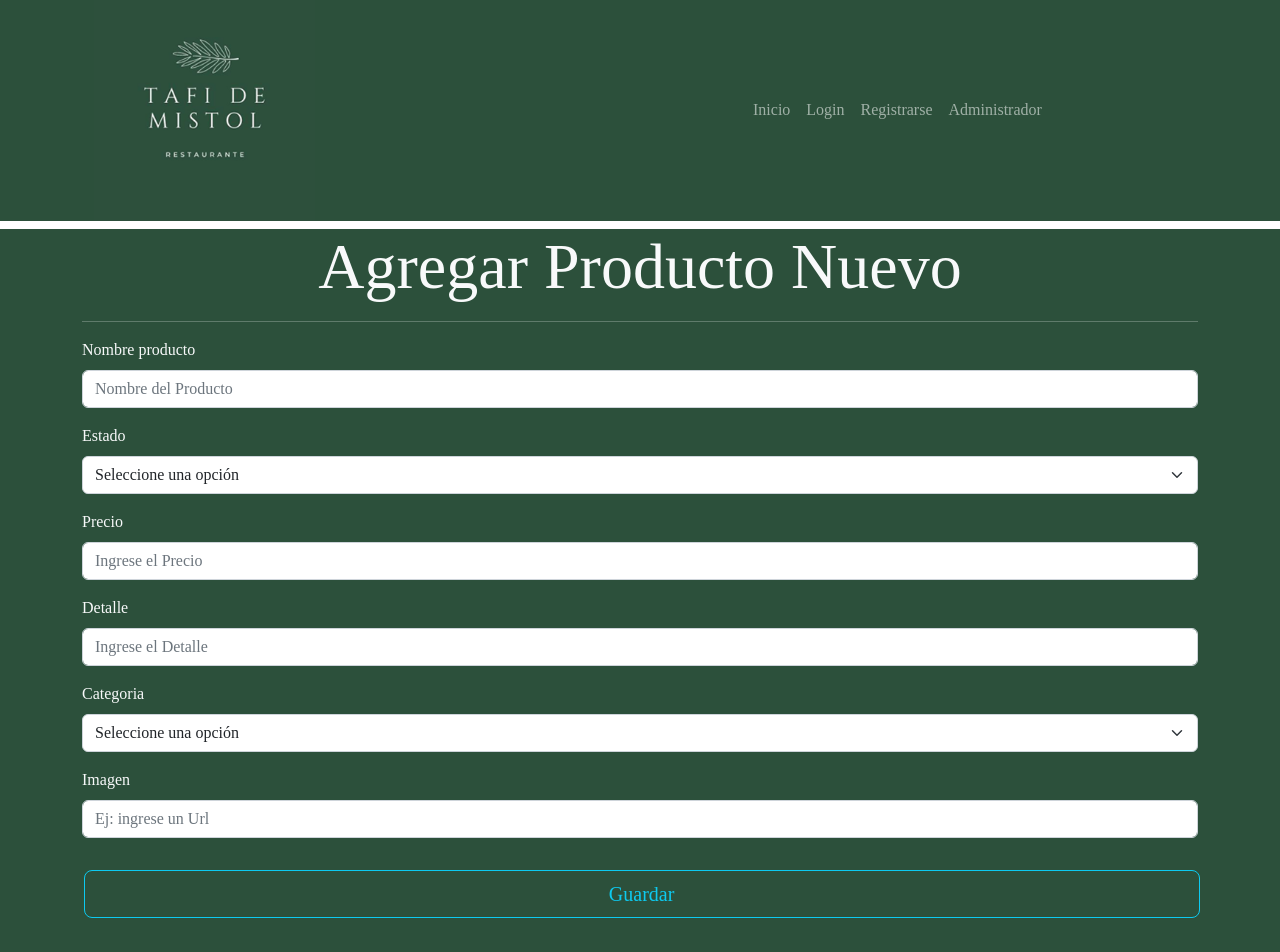
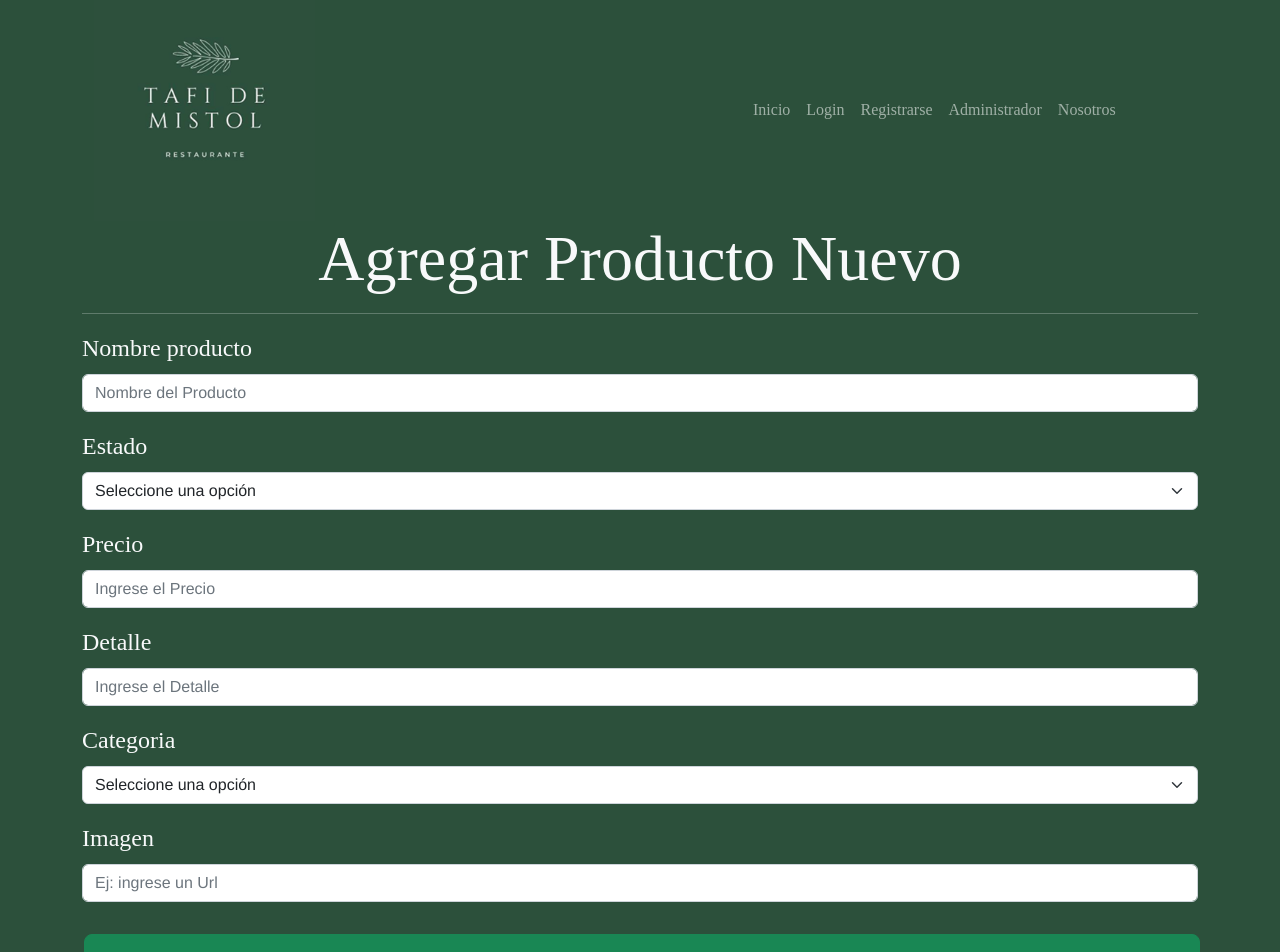
Before and after one commit to gonzalogg94/restaurantFront, a React (Create React App) app: page /administrador/crearProd in a window 1280 px wide. Shown: the top 952 px of the page. Built offline with nearby package versions, Linux system fonts and the light colour scheme; sample sign-in values are in the browser's storage; a web font is replaced by a local one.

Commit message:
se adhieren rutas protegidas y se modifican algunos estilos en formularios y el enlace a Nosotros

```diff
--- a/src/App.jsx
+++ b/src/App.jsx
@@ -4,16 +4,9 @@ import Nosotros from "./components/views/Nosotros";
 import "bootstrap/dist/css/bootstrap.min.css";
 import "./components/style.css";
 import "bootstrap-icons/font/bootstrap-icons.css";
-import AdministradorProductos from "./components/views/AdministradorProductos";
-import CrearProducto from "./components/views/producto/CrearProducto";
-import EditarProducto from "./components/views/producto/EditarProducto";
 import Footer from "./components/common/Footer";
 import Menu from "./components/common/Menu";
 import DetalleProducto from "./components/views/DetalleProducto";
-import Registro from "./components/views/Registro";
-import RegistroAdministrador from "./components/views/RegistroAdministrador";
-import AdminClientes from "./components/views/AdminClientes";
-import AdminUsuarios from "./components/views/AdminUsuarios";
 import LoginCliente from "./components/views/LoginCliente";
 import LoginUsuario from "./components/views/LoginUsuario";
 import { useState } from "react";
@@ -26,11 +19,10 @@ import Basket from "./components/views/carta/Basket";
 import Main from "./components/views/carta/Main";
 import Carta from "./components/views/carta/Carta";
 import Product from "./components/views/carta/Product";
-import PedidoCliente from "./components/views/carta/PedidoCliente";
-import AdministradorPedidos from "./components/views/AdministradorPedidos";
-import EditarPedido from "./components/views/pedidos/EditarPedido";
 import Error404 from "./components/views/Error404";
-import AgregarPedido from "./components/views/pedidos/AgregarPedido";
+import RutasProtegidas from "./components/Routes/RutasProtegidas";
+import RutasAdministrador from "./components/Routes/RutasAdministrador";
+import Registro from "./components/views/Registro";
 
 function App() {
   const cliente = JSON.parse(localStorage.getItem("tokenCliente")) || [];
@@ -60,13 +52,7 @@ function App() {
       <Routes>
         <Route exact path="/" element={<Inicio></Inicio>}></Route>
         <Route exact path="/nosotros" element={<Nosotros></Nosotros>} />
-        <Route exact path="/error" element={<Error404></Error404>} />
         <Route exact path="/Carta" element={<Carta></Carta>} />
-        <Route
-          exact
-          path="/PedidoCliente"
-          element={<PedidoCliente></PedidoCliente>}
-        />
         <Route exact path="/Basket" element={<Basket></Basket>} />
         <Route exact path="/Main" element={<Main></Main>} />
         <Route exact path="/Product" element={<Product></Product>} />
@@ -89,37 +75,9 @@ function App() {
         />
         <Route
           exact
-          path="/administrador"
-          element={<AdministradorProductos />}
-        />
-        <Route
-          exact
-          path="/administrador/crearProd"
-          element={<CrearProducto />}
-        />
-        <Route
-          exact
-          path="/administrador/editarProd/:id"
-          element={<EditarProducto />}
-        />
-        <Route
-          exact
           path="/detalles/producto/:id"
           element={<DetalleProducto></DetalleProducto>}
         />
-        <Route
-          exact
-          path="/administrador/editarProd"
-          element={<EditarProducto />}
-        />
-        <Route exact path="/registro" element={<Registro />} />
-        <Route
-          exact
-          path="/registroAdministrador"
-          element={<RegistroAdministrador />}
-        />
-        <Route exact path="/adminClientes" element={<AdminClientes />} />
-        <Route exact path="/adminUsuarios" element={<AdminUsuarios />} />
         <Route
           exact
           path="/loginCliente"
@@ -140,21 +98,13 @@ function App() {
             />
           }
         />
-        <Route
-          exact
-          path="/administrador/pedidosAdmin"
-          element={<AdministradorPedidos />}
-        />
-        <Route
-          exact
-          path="/administrador/pedidosAdmin/editarPedido/:id"
-          element={<EditarPedido />}
-        />
-        <Route
-          exact
-          path="/administrador/pedidosAdmin/creadPed"
-          element={<AgregarPedido />}
-        />
+        <Route exact path="/registro" element={<Registro />} />
+        <Route path="/administrador/*" element={
+          <RutasProtegidas>
+            <RutasAdministrador></RutasAdministrador>
+          </RutasProtegidas>
+        }></Route>
+        <Route exact path="*" element={<Error404></Error404>} />
       </Routes>
       <Footer></Footer>
     </BrowserRouter>
--- /dev/null
+++ b/src/components/Routes/RutasAdministrador.jsx
@@ -0,0 +1,71 @@
+import { Routes, Route } from "react-router-dom";
+import AdministradorProductos from "../views/AdministradorProductos";
+import CrearProducto from "../views/producto/CrearProducto";
+import EditarProducto from "../views/producto/EditarProducto";
+import RegistroAdministrador from "../views/RegistroAdministrador";
+import AdminClientes from "../views/AdminClientes";
+import AdminUsuarios from "../views/AdminUsuarios";
+import PedidoCliente from "../views/carta/PedidoCliente";
+import AdministradorPedidos from "../views/AdministradorPedidos";
+import EditarPedido from "../views/pedidos/EditarPedido";
+import AgregarPedido from "../views/pedidos/AgregarPedido";
+
+const RutasAdministrador = () => {
+  return (
+    <>
+      <Routes>
+        <Route
+          exact
+          path="/PedidoCliente"
+          element={<PedidoCliente></PedidoCliente>}
+        />
+        <Route
+          exact
+          path="/"
+          element={<AdministradorProductos />}
+        />
+        <Route
+          exact
+          path="/crearProd"
+          element={<CrearProducto />}
+        />
+        <Route
+          exact
+          path="/editarProd/:id"
+          element={<EditarProducto />}
+        />
+        <Route
+          exact
+          path="/editarProd"
+          element={<EditarProducto />}
+        />
+
+        <Route
+          exact
+          path="/registroAdministrador"
+          element={<RegistroAdministrador />}
+        />
+        <Route exact path="/adminClientes" element={<AdminClientes />} />
+        <Route exact path="/adminUsuarios" element={<AdminUsuarios />} />
+        <Route
+          exact
+          path="/pedidosAdmin"
+          element={<AdministradorPedidos />}
+        />
+        <Route
+          exact
+          path="/pedidosAdmin/editarPedido/:id"
+          element={<EditarPedido />}
+        />
+        <Route
+          exact
+          path="/pedidosAdmin/creadPed"
+          element={<AgregarPedido />}
+        />
+
+      </Routes>
+    </>
+  );
+};
+
+export default RutasAdministrador;
--- /dev/null
+++ b/src/components/Routes/RutasProtegidas.jsx
@@ -0,0 +1,13 @@
+import { Navigate } from "react-router-dom";
+
+const RutasProtegidas = ({children}) => {
+    const token = JSON.parse(localStorage.getItem('tokenUsuario')) || JSON.parse(localStorage.getItem('tokenCliente')) ||null;
+
+    if(!token){
+        return <Navigate to={'/registro'}></Navigate>
+    }else{
+        return children;
+    }
+  };
+
+  export default RutasProtegidas;
--- a/src/components/common/Menu.jsx
+++ b/src/components/common/Menu.jsx
@@ -58,7 +58,7 @@ const Menu = ({
                     <NavLink
                       end
                       className="nav-item nav-link"
-                      to="/PedidoCliente"
+                      to="/administrador/PedidoCliente"
                     >
                       Tu pedido
                     </NavLink>
@@ -85,7 +85,7 @@ const Menu = ({
                     <NavLink
                       end
                       className="nav-item nav-link"
-                      to="/adminUsuarios"
+                      to="/administrador/adminUsuarios"
                     >
                       Usuarios
                     </NavLink>
@@ -126,6 +126,7 @@ const Menu = ({
                     >
                       Administrador
                     </NavLink>
+                    <NavLink end className="nav-item nav-link" to="/nosotros">Nosotros</NavLink>
                   </>
                 )}
               </Nav>
--- a/src/components/views/AdminUsuarios.jsx
+++ b/src/components/views/AdminUsuarios.jsx
@@ -29,7 +29,7 @@ const AdminUsuarios = () => {
             <Link
               className="btn btn-success fs-5"
               variant="outline-info"
-              to="/registroAdministrador"
+              to="/administrador/registroAdministrador"
             >
               Agregar
             </Link>
--- a/src/components/views/pedidos/CardPedido.jsx
+++ b/src/components/views/pedidos/CardPedido.jsx
@@ -4,9 +4,9 @@ import ListGroup from "react-bootstrap/ListGroup";
 
 const CardPedidos = (props) => {
   return (
-    <Card className="bg-success text-light m-3" style={{ width: "18rem" }}>
+    <Card className="bg-success text-light m-3 py-2" style={{ width: "18rem" }}>
       <Card.Header>ID:{props.pedidos._id}</Card.Header>
-      <Card.Body>
+      <Card.Body className="text-center">
         <Card.Title className="mb-2 text-center">
           {props.pedidos.nombreClientePedido}
         </Card.Title>
@@ -25,7 +25,7 @@ const CardPedidos = (props) => {
         </Card.Text>
         <Card.Text>Estado: {props.pedidos.estado}</Card.Text>
         <Card.Text>Costo Total: ${props.pedidos.costoTotal}</Card.Text>
-        <div className="d-flex justify-content-end">
+        <div className="d-flex justify-content-center">
           <Link
             className="btn btn-outline-warning"
             size="sm"
--- a/src/components/views/producto/CrearProducto.jsx
+++ b/src/components/views/producto/CrearProducto.jsx
@@ -25,13 +25,13 @@ const CrearProducto = () => {
   const navegacion = useNavigate();
 
   return (
-    <section className="colorFondo fuente text-light">
+    <section className="colorFondo text-light">
       <Container>
-        <h2 className="display-3 text-center by-3">Agregar Producto Nuevo</h2>
+        <h2 className="display-3 text-center by-3 m-0 fuente">Agregar Producto Nuevo</h2>
         <hr />
         <Form onSubmit={handleSubmit(onSubmit)}>
           <Form.Group className="mb-3" controlId="formNombreProdcuto">
-            <Form.Label>Nombre producto</Form.Label>
+            <Form.Label className="fuente fs-4">Nombre producto</Form.Label>
             <Form.Control
               minLength={2}
               maxLength={50}
@@ -54,7 +54,7 @@ const CrearProducto = () => {
             </Form.Text>
           </Form.Group>
           <Form.Group className="mb-3" controlId="formEstado">
-            <Form.Label>Estado</Form.Label>
+            <Form.Label className="fuente fs-4">Estado</Form.Label>
             <Form.Select
               {...register("estado", {
                 required: "Debe seleccionar un estado",
@@ -69,7 +69,7 @@ const CrearProducto = () => {
             </Form.Text>
           </Form.Group>
           <Form.Group className="mb-3" controlId="formPrecio">
-            <Form.Label>Precio</Form.Label>
+            <Form.Label className="fuente fs-4">Precio</Form.Label>
             <Form.Control
               min={1}
               max={20000}
@@ -92,7 +92,7 @@ const CrearProducto = () => {
             </Form.Text>
           </Form.Group>
           <Form.Group className="mb-3" controlId="formDetalle">
-            <Form.Label>Detalle</Form.Label>
+            <Form.Label className="fuente fs-4">Detalle</Form.Label>
             <Form.Control
               minLength={2}
               maxLength={1000}
@@ -115,7 +115,7 @@ const CrearProducto = () => {
             </Form.Text>
           </Form.Group>
           <Form.Group className="mb-3" controlId="formCategoria">
-            <Form.Label>Categoria</Form.Label>
+            <Form.Label className="fuente fs-4">Categoria</Form.Label>
             <Form.Select
               {...register("categoria", {
                 required: "Debe seleccionar una categoria",
@@ -133,7 +133,7 @@ const CrearProducto = () => {
             </Form.Text>
           </Form.Group>
           <Form.Group className="mb-3" controlId="formImagen">
-            <Form.Label>Imagen</Form.Label>
+            <Form.Label className="fuente fs-4">Imagen</Form.Label>
             <Form.Control
               minLength={2}
               maxLength={500}
@@ -153,10 +153,10 @@ const CrearProducto = () => {
           </Form.Group>
 
           <Button
-            variant="outline-info"
-            type="submit"
-            className="my-3 "
-            size="lg"
+              variant="success"
+              type="submit"
+              className="my-3 fw-bold fs-3 fuente "
+              size="lg"
           >
             Guardar
           </Button>
```
Also changed, not shown: src/components/views/pedidos/AgregarPedido.jsx (+8 -8 lines).
